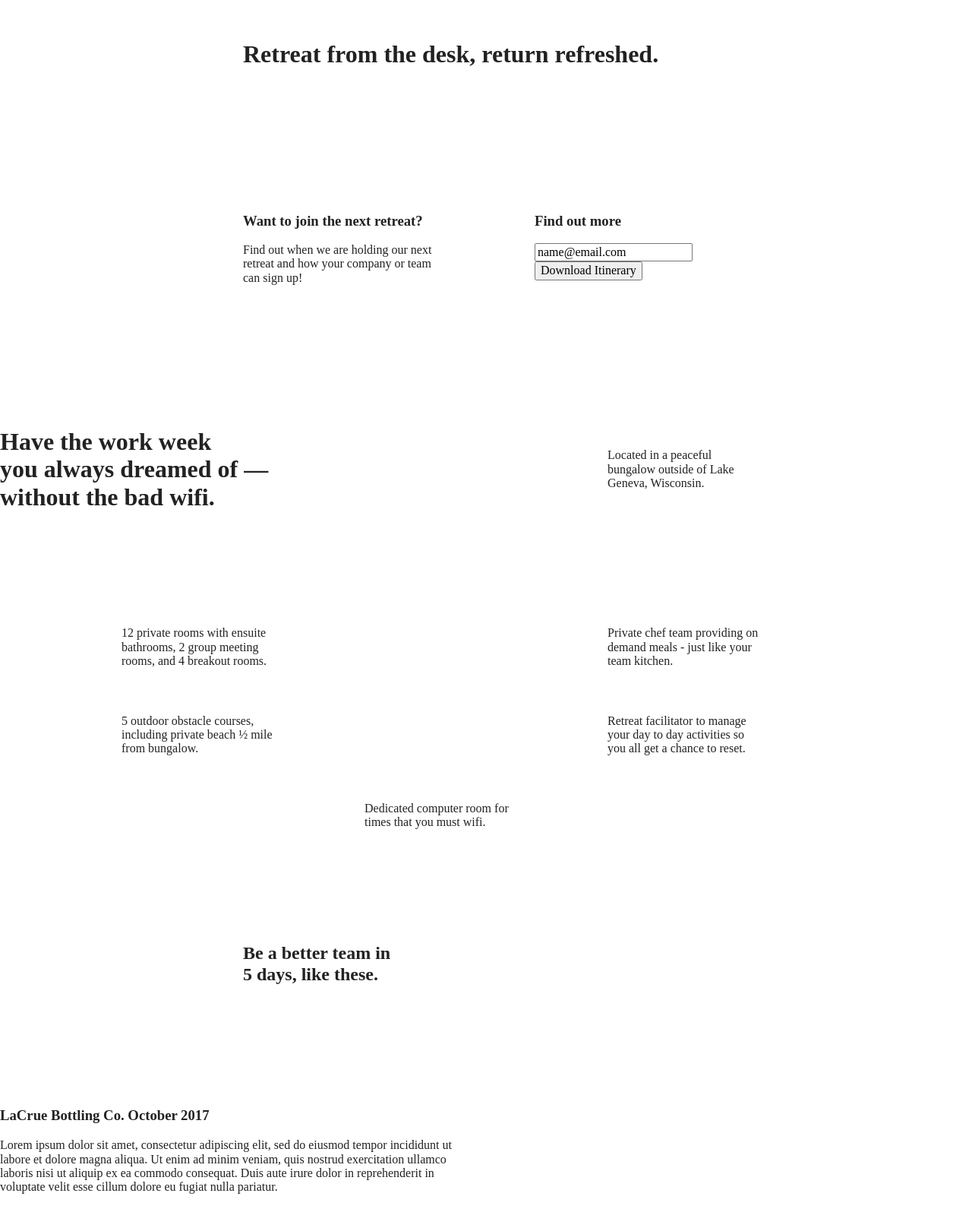
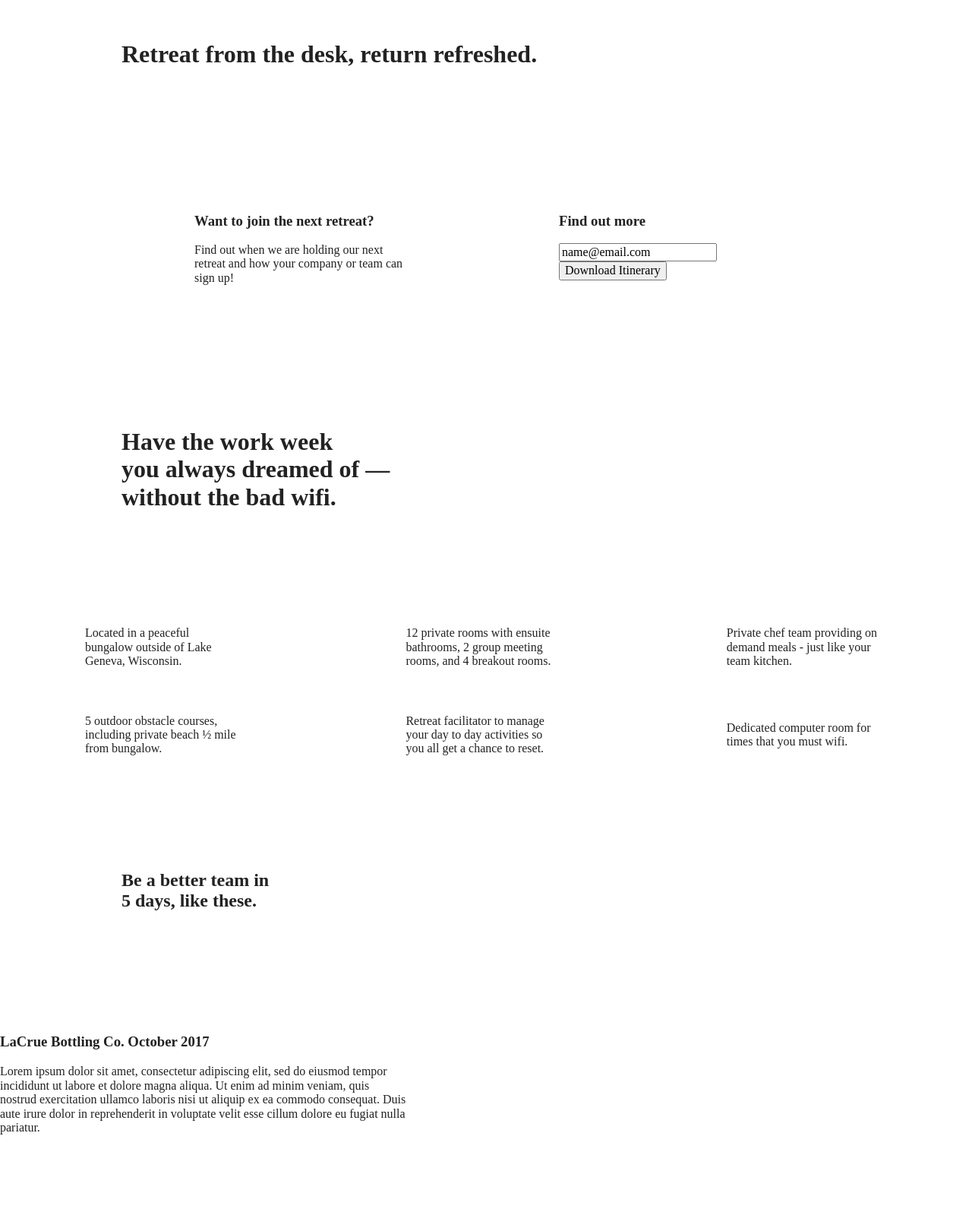
Before and after one commit to selamwondwossen/unplugged-retreat, a website built with Parcel: page index.html in a window 1280 px wide. Shown: the part 185-1776 px from the top of the page at 76% size. Built offline with nearby package versions, Linux system fonts and the light colour scheme.

Commit message:
Added structural breakpoint styles for tablet and desktop screens

```diff
--- a/css/main.css
+++ b/css/main.css
@@ -512,6 +512,53 @@ textarea {
 
 @media only screen and (min-width: 1200px) {
   /* Desktop styles here */
+  .content-wrapper {
+    max-width: 960px;
+  }
+
+  /* Hero */
+  .hero-area h1 {
+    width: 60%;
+  }
+
+  /* Aside */
+  aside .content-wrapper {
+   justify-content:space-around;
+  }
+
+aside .content-wrapper .form-description,
+aside .content-wrapper .form {
+   width: 30%
+}
+
+/* Features */
+.features h2 {
+   width: 90%;
+}
+
+.features article {
+   flex-basis: 33%;
+}
+
+/* Reviews */
+.reviews article div {
+   width:42%;
+}
+/* ==========================================================================
+   About Page
+   ========================================================================== */
+   .mission h2,
+   .contact-section .content-wrapper h2 {
+       width: 95%;
+   }
+
+/* ==========================================================================
+  FAQ Page
+  ========================================================================== */
+   .faq h2 {
+       width: 100%;
+   }
+
 }
 
 
```
